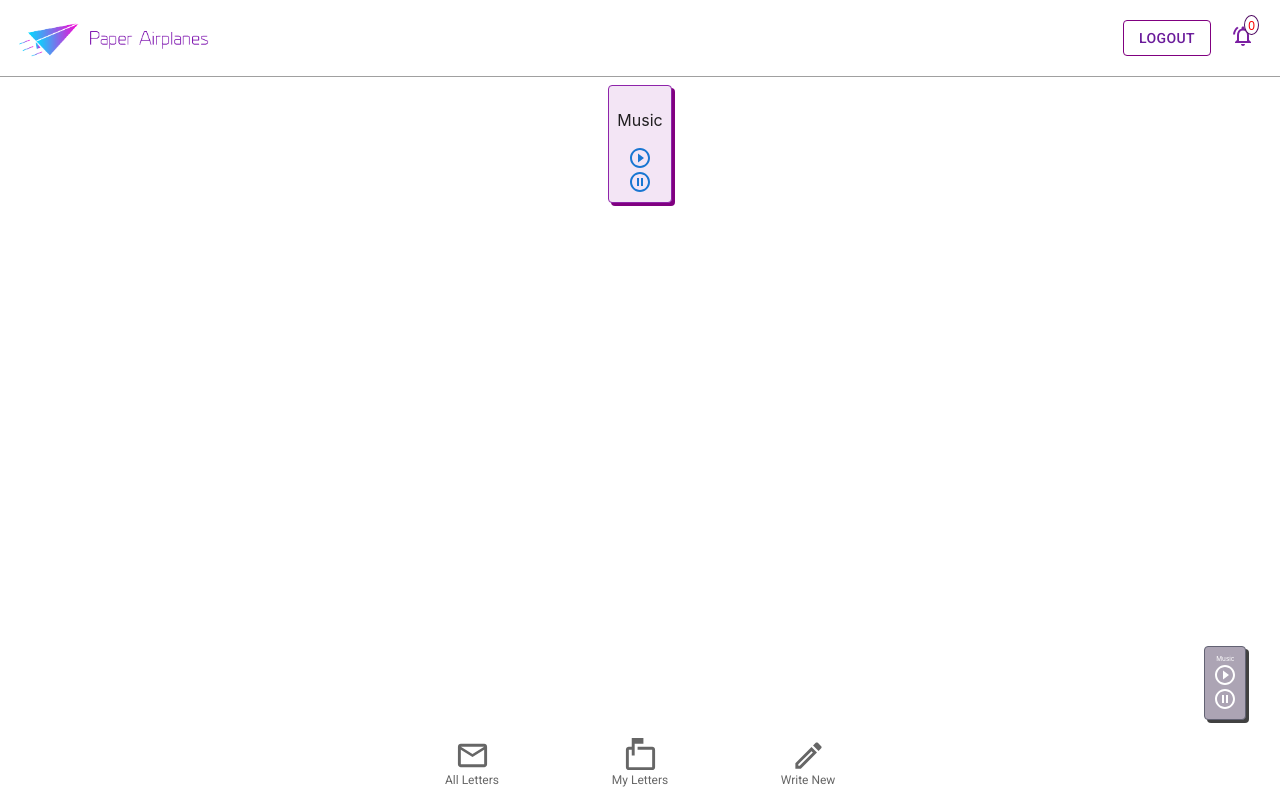
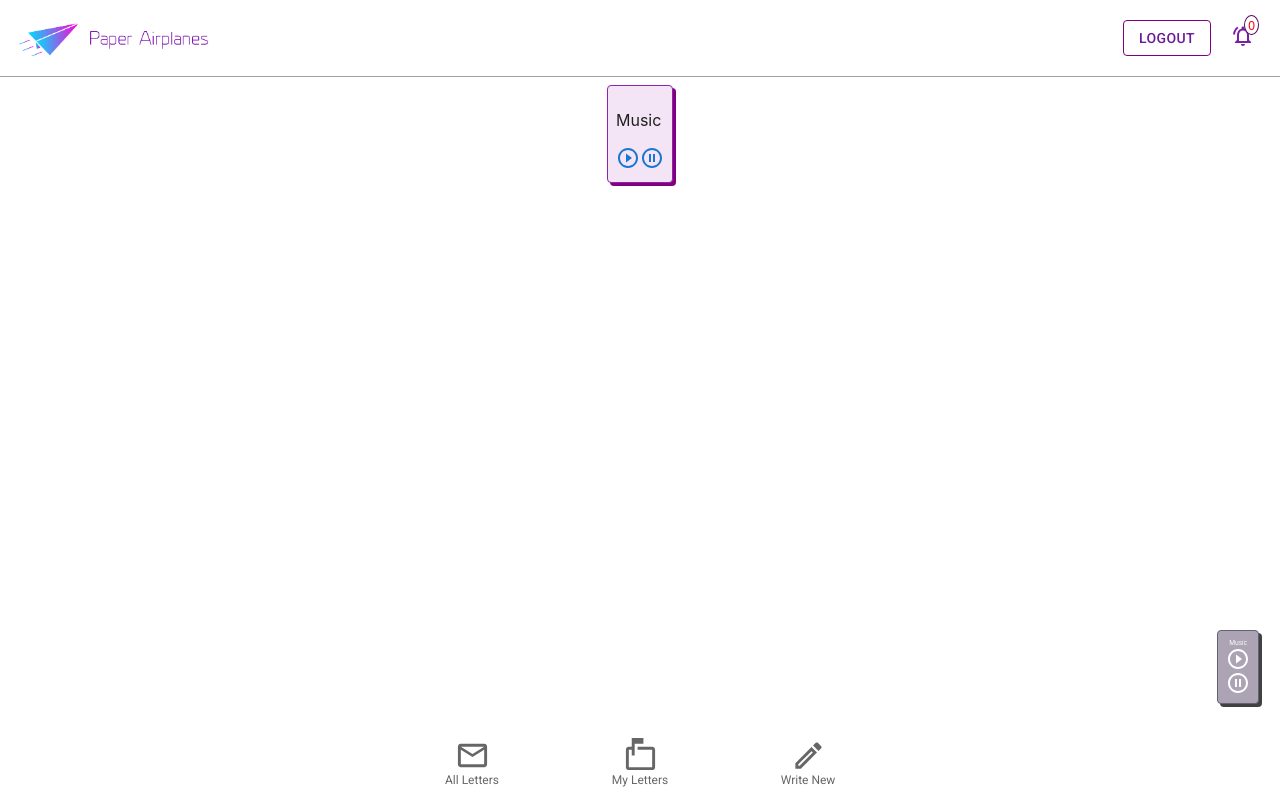
Before and after one commit to JohnBorges52/paper-airplanes, a React (Create React App) app in the folder client/: page /chill in a window 1280 px wide. Built offline with nearby package versions, Linux system fonts and the light colour scheme; no server answers; a web font is replaced by a local one.

Commit message:
Style changes

```diff
--- a/client/src/components/Music.jsx
+++ b/client/src/components/Music.jsx
@@ -25,9 +25,8 @@ export const Music = (props) => {
 
     <Card id="music-controls"
       sx={{
-        display: 'flex',
-        flexDirection: 'column',
-        alignItems: 'center',
+
+
         margin: 1,
         padding: 1,
         backgroundColor: purple[50],
--- a/client/src/styles/musicwidget.scss
+++ b/client/src/styles/musicwidget.scss
@@ -2,8 +2,8 @@
   display: flex;
   justify-content: flex-end;
   position: fixed;
-  right: 2vw;
-  bottom: 5vh;
+  right: 1vw;
+  bottom: 7vh;
   z-index: 2;
   p {
     font-size: 0.4em;
@@ -13,6 +13,9 @@
 
   }
   #music-controls{
+    display: flex;
+    flex-direction: column;
+    align-items: center;
     box-shadow: 3px 3px #414141;
     background-color: #aca4b4;
     border-color: #626273;
```
